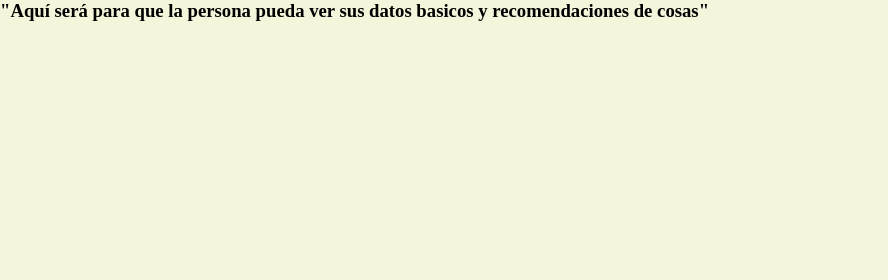
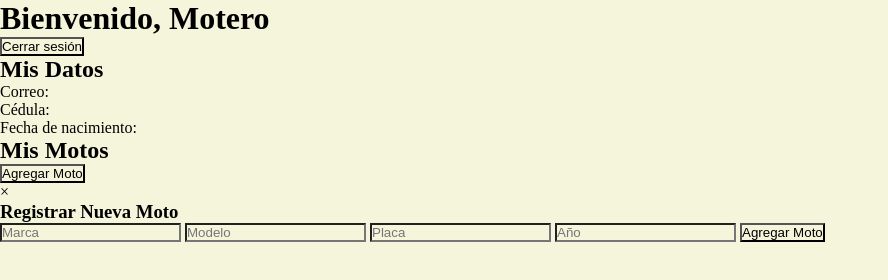
Before and after one commit to juandamartinez1811/Motosmart, a website: page Public/html/main.html in a window 1280 px wide. Shown: the whole page, without its empty margins (0-888 px from the left). Drawn offline with Linux system fonts and the light colour scheme.

Commit message:
modificacion de main y Redme

```diff
--- a/Public/html/main.html
+++ b/Public/html/main.html
@@ -1,15 +1,53 @@
 <!DOCTYPE html>
-<html lang="en">
+<html lang="es">
 <head>
     <meta charset="UTF-8">
     <meta name="viewport" content="width=device-width, initial-scale=1.0">
-    <title>Bienvenido motero</title>
+    <title>Bienvenido motero - MotoSmart</title>
     <link rel="icon" type="image/x-icon" href="../img/logo.ico">
     <link rel="stylesheet" href="../css/main.css">
-
 </head>
 <body>
-    <h3>
-"Aquí será para que la persona pueda ver sus datos basicos y recomendaciones de cosas"</h3>
+    <!-- Header -->
+    <header>
+        <h1>Bienvenido, <span id="nombreUsuario">Motero</span></h1>
+        <nav>
+            <button id="btnLogout">Cerrar sesión</button>
+        </nav>
+    </header>
+
+    <!-- Sección de datos básicos -->
+    <section id="datosUsuario">
+        <h2>Mis Datos</h2>
+        <p>Correo: <span id="correoUsuario"></span></p>
+        <p>Cédula: <span id="cedulaUsuario"></span></p>
+        <p>Fecha de nacimiento: <span id="fechaNacimiento"></span></p>
+    </section>
+
+    <!-- Sección de motos -->
+    <section id="misMotos">
+        <h2>Mis Motos</h2>
+        <button id="btnAgregarMoto">Agregar Moto</button>
+        <div id="listaMotos">
+            <!-- Aquí se listarán las motos registradas -->
+        </div>
+    </section>
+
+    <!-- Modal para agregar motos -->
+    <div id="modalMoto" class="modal">
+        <div class="modal-content">
+            <span class="close">&times;</span>
+            <h3>Registrar Nueva Moto</h3>
+            <form id="formMoto">
+                <input type="text" id="marca" placeholder="Marca" required>
+                <input type="text" id="modelo" placeholder="Modelo" required>
+                <input type="text" id="placa" placeholder="Placa" required>
+                <input type="number" id="anio" placeholder="Año" required>
+                <button type="submit">Agregar Moto</button>
+            </form>
+        </div>
+    </div>
+
+    <script src="../js/dashboard.js"></script>
 </body>
 </html>
```
Also changed, not shown: 1 other file.
